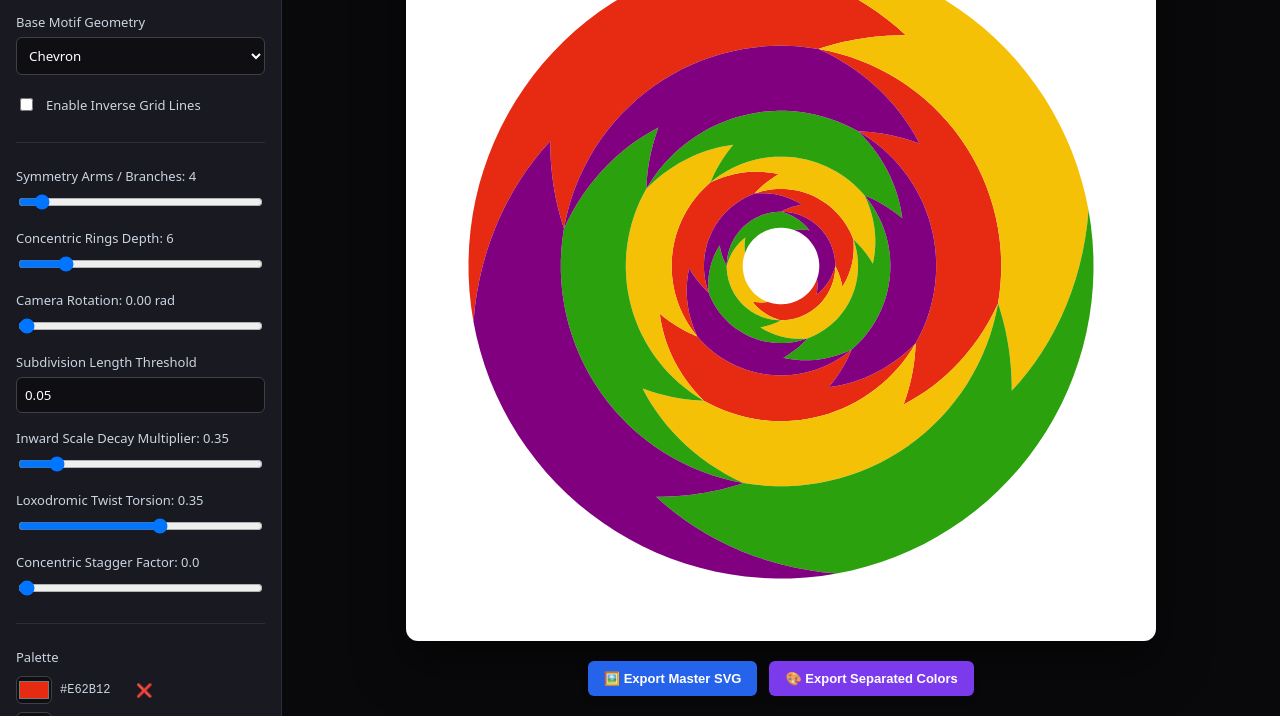
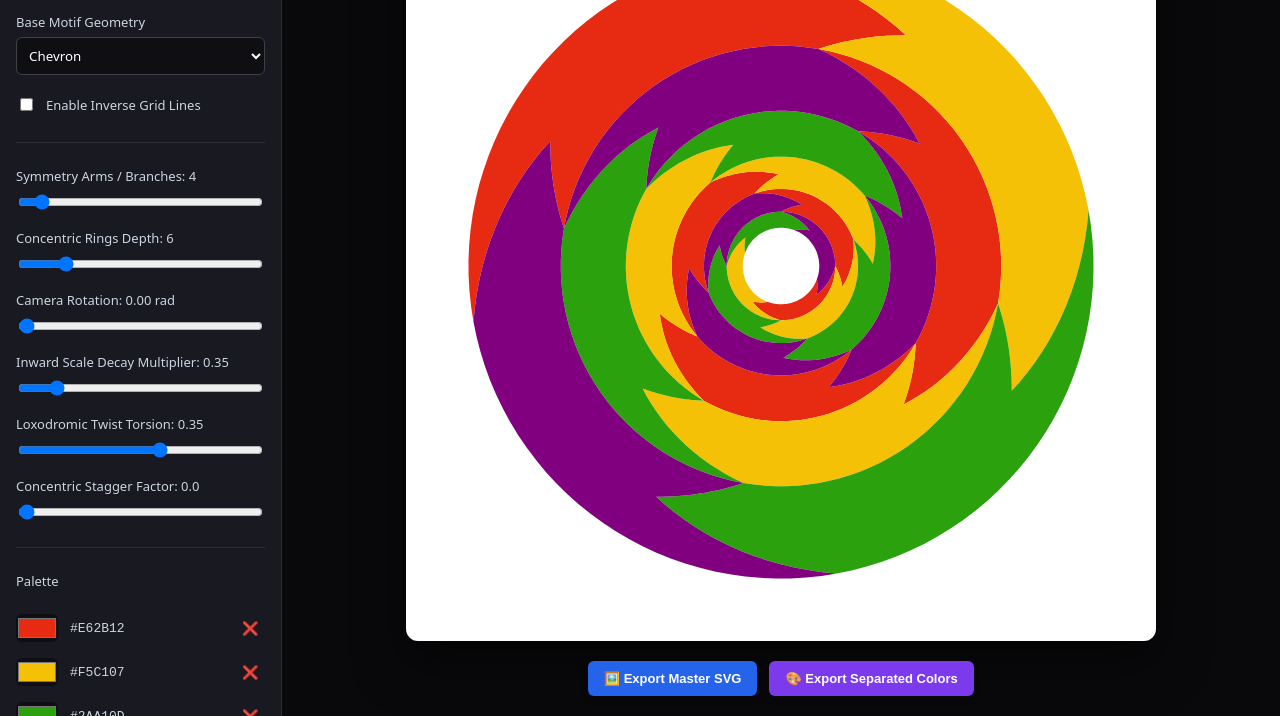
Before and after one commit to Justin-Koningsberger/Tessellate3D, a website built with Vite: page index.html in a window 1280 px wide. Shown: the part 129-845 px from the top of the page. Built offline with nearby package versions, Linux system fonts and the light colour scheme.

Commit message:
refactor(studio): clean up UI controls and put a floor on the color palette
Streamline the primary side-panel dashboard to eliminate unneeded controls and isolate form-label tracking scopes.

Refactoring Details:
- `index.html`: Decouple the `#palette-list-container` and add-button slots from the overarching parent `<label>` container to prevent accidental input tracking triggers on whitespace
clicks.
- `src/app.ts`: Move the color picker engine `change` listener outside of the real-time `input` loop to eliminate listener stacking. Encapsulate the swatch color and text nodes into an
independent child `<label>` row while isolating the removal button.
- UI Layout: Transition color rows to full-width flexbox grids (`space-between`). Proactively disable and fade out the delete button when the color pool reaches a hard minimum floor of
2 to preserve engine contrast tracking.

Systemic Configurations & Updates:
- `src/app.ts`: Update `btnAddColor` to use `Math.floor` and a base-10 range multiplier (`16777215`) for the random hex string generator, eliminating potential bitwise integer overflow
formatting bugs.
- `index.html` & `src/app.ts`: Permanently remove the `Subdivision Length Threshold` control slider and internal parameter tracking. Hardcode a hidden baseline value of `0.05` to
safely satisfy underlying mathematical rendering constraints.
- `AGENTS.md`: Introduce a dedicated rules manifest for AI assistants to mandate strict ESM relative module resolution rules and pre-proposal testing guidelines.
- `CONTRIBUTING.md`: Update structural onboarding text descriptors.

```diff
--- a/index.html
+++ b/index.html
@@ -84,11 +84,6 @@
       </label>
 
       <label>
-        <span>Subdivision Length Threshold</span>
-        <input type="number" id="subdivisionLimit" step="0.01" value="0.05" min="0.01" />
-      </label>
-
-      <label>
         <span>Inward Scale Decay Multiplier: <span id="decayMultiplier-val">0.35</span></span>
         <input type="range" id="decayMultiplier" min="0.1" max="2.0" step="0.01" value="0.35" />
       </label>
@@ -105,11 +100,11 @@
 
       <hr />
         <label>
-        <span>Palette</span>
+          <span>Palette</span>
+        </label>
         <!-- The dynamic color item list slots will be mounted inside this div -->
         <div id="palette-list-container" style="display: flex; flex-direction: column; gap: 8px; margin: 4px 0;"></div>
         <button id="btn-add-color" type="button" style="background: #10b981; color: white; padding: 6px; border: none; border-radius: 4px; margin-top: 4px; cursor: pointer;">➕ Add color</button>
-      </label>
     </section>
 
     <!-- Right Hand Interactive Graphic Viewport Canvas Section -->
--- a/src/app.ts
+++ b/src/app.ts
@@ -23,7 +23,6 @@ document.addEventListener('DOMContentLoaded', () => {
     maxRingsVal: document.getElementById('maxRings-val') as HTMLSpanElement,
     globalRotation: document.getElementById('globalRotation') as HTMLInputElement,
     globalRotationVal: document.getElementById('globalRotation-val') as HTMLSpanElement,
-    subdivisionLimit: document.getElementById('subdivisionLimit') as HTMLInputElement,
     decayMultiplier: document.getElementById('decayMultiplier') as HTMLInputElement,
     decayMultiplierVal: document.getElementById('decayMultiplier-val') as HTMLSpanElement,
     twistFactor: document.getElementById('twistFactor') as HTMLInputElement,
@@ -54,7 +53,7 @@ document.addEventListener('DOMContentLoaded', () => {
       maxRings: parseInt(els.maxRings.value, 10),
       globalScale: 1.0, // Hardcoded engine baseline value to satisfy strict configuration types
       globalRotation: parseFloat(els.globalRotation.value),
-      subdivisionLimit: parseFloat(els.subdivisionLimit.value),
+      subdivisionLimit: 0.05, // Hardcoded engine baseline value to satisfy strict configuration types
       decayMultiplier: parseFloat(els.decayMultiplier.value),
       twistFactor: parseFloat(els.twistFactor.value),
       staggerFactor: parseFloat(els.staggerFactor.value)
@@ -90,32 +89,49 @@ document.addEventListener('DOMContentLoaded', () => {
       const row = document.createElement('div');
       row.style.display = 'flex';
       row.style.alignItems = 'center';
-      row.style.gap = '8px';
+      row.style.justifyContent = 'space-between';
+      row.style.width = '100%';
+      row.style.padding = '4px 0';
+
+      const pickerLabel = document.createElement('label');
+      pickerLabel.style.display = 'flex';
+      pickerLabel.style.flexDirection = 'row';
+      pickerLabel.style.flexWrap = 'nowrap';
+      pickerLabel.style.alignItems = 'center';
+      pickerLabel.style.gap = '12px';
+      pickerLabel.style.cursor = 'pointer';
 
       // Color Picker Native Input
       const picker = document.createElement('input');
       picker.type = 'color';
       picker.value = colorHex;
       picker.style.padding = '0';
-      picker.style.width = '36px';
+      picker.style.width = '42px';
       picker.style.height = '28px';
       picker.style.cursor = 'pointer';
+      picker.style.border = 'none';
 
       picker.addEventListener('input', (e) => {
         const target = e.target as HTMLInputElement;
         currentConfig.colorPalette[index] = target.value;
-        label.textContent = target.value.toUpperCase();
-        // Regenerate the engine ONLY when users release the click
-        picker.addEventListener('change', () => {
-        });
+        labelText.textContent = target.value.toUpperCase();
       });
 
-      // Hex Value Text Label
-      const label = document.createElement('span');
-      label.textContent = colorHex.toUpperCase();
-      label.style.fontFamily = 'monospace';
-      label.style.fontSize = '12px';
-      label.style.width = '64px';
+      // Regenerate the engine ONLY when users release the click
+      picker.addEventListener('change', () => {
+        updateEnginePipeline();
+      });
+
+      // Label hex value text
+      const labelText = document.createElement('span');
+      labelText.textContent = colorHex.toUpperCase();
+      labelText.style.fontFamily = 'monospace';
+      labelText.style.fontSize = '13px';
+
+      // Assemble the picker interactive section
+      pickerLabel.appendChild(picker);
+      pickerLabel.appendChild(labelText);
+      pickerLabel.title = "Change color";
 
       // Color Removal Button
       const btnDelete = document.createElement('button');
@@ -123,20 +139,26 @@ document.addEventListener('DOMContentLoaded', () => {
       btnDelete.innerHTML = '❌';
       btnDelete.style.background = 'none';
       btnDelete.style.border = 'none';
-      btnDelete.style.cursor = 'pointer';
-      btnDelete.style.padding = '4px';
+      btnDelete.style.padding = '6px';
+
+      // Enforce a strict minimum floor of 2 colors for pattern contrast
+      const paletteAtMinimum = currentConfig.colorPalette.length <= 2;
+
+      // Visual alert/disabled state configuration
+      btnDelete.disabled = paletteAtMinimum;
+      btnDelete.style.cursor = paletteAtMinimum ? 'not-allowed' : 'pointer';
+      btnDelete.style.opacity = paletteAtMinimum ? '0.3' : '1';
+      btnDelete.title = paletteAtMinimum ? `Cannot delete: Minimum of ${currentConfig.layout.totalBranches} colors (same as # of branches) required.` : 'Delete color';
 
       btnDelete.addEventListener('click', () => {
-        // Enforce a strict minimum of 1 color to prevent slicing domain division crashes
-        if (currentConfig.colorPalette.length > 1) {
+        if (!paletteAtMinimum) {
           currentConfig.colorPalette.splice(index, 1);
           renderPaletteUI();
           updateEnginePipeline();
         }
       });
 
-      row.appendChild(picker);
-      row.appendChild(label);
+      row.appendChild(pickerLabel);
       row.appendChild(btnDelete);
       els.paletteContainer.appendChild(row);
     });
@@ -146,7 +168,10 @@ document.addEventListener('DOMContentLoaded', () => {
   if (els.btnAddColor) {
     els.btnAddColor.addEventListener('click', (e) => {
       e.preventDefault(); // Stop default event propagation form cycles
-      const randomHex = `#${(Math.random() * 0xFFFFFF << 0).toString(16).padStart(6, '0')}`;
+
+      // Generate a valid 24-bit integer, convert to hex, and pad to exactly 6 characters
+      const randomHex = '#' + Math.floor(Math.random() * 16777215).toString(16).padStart(6, '0');
+
       currentConfig.colorPalette.push(randomHex);
       renderPaletteUI();
       updateEnginePipeline();
```
Also changed, not shown: AGENTS.md (added, +31 -0 lines), CONTRIBUTING.md (+6 -34 lines).
